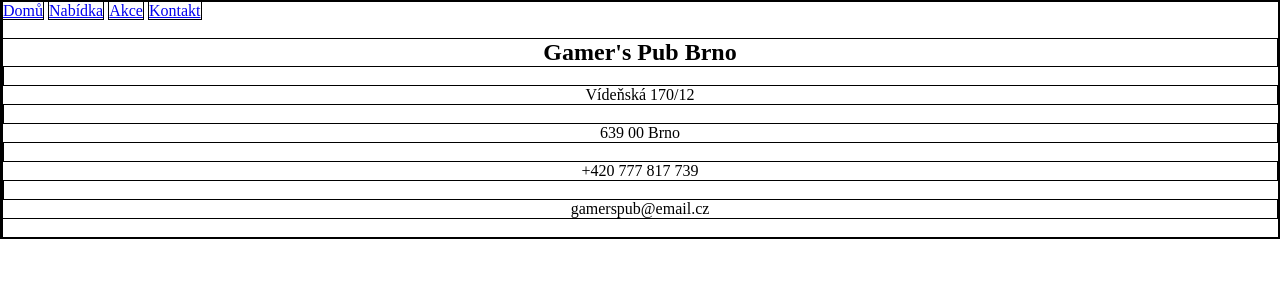
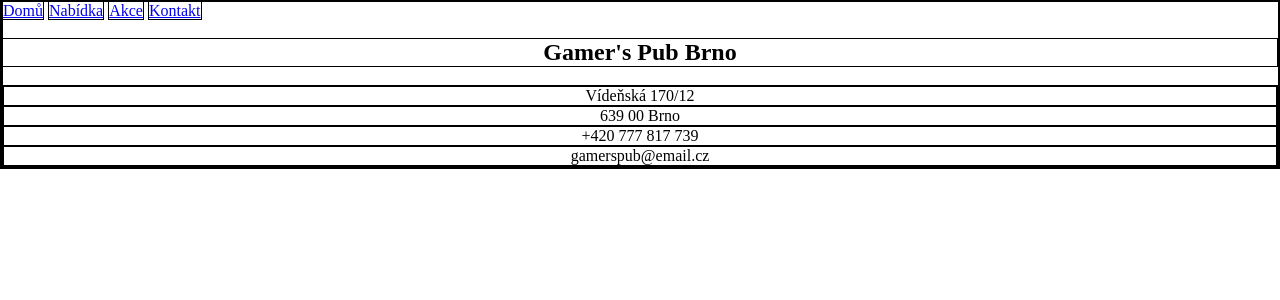
Before and after one commit to icycoba/icycoba.github.io, a Jekyll site: the page kontakt.html, which Jekyll copies as it is, in a window 1280 px wide. Shown: the top 300 px of the page. Built offline with Jekyll 4.4.1, drawn with Linux system fonts in a browser that asks for light colours.

Commit message:
Update kontakt.html

```diff
--- a/kontakt.html
+++ b/kontakt.html
@@ -12,10 +12,12 @@
     <a href="/nabidka.html">Nabídka</a>
     <a href="/akce.html">Akce</a>
     <a href="/kontakt.html">Kontakt</a> <br>
-      <span class="header"><h2>Gamer's Pub Brno</h2></span>
-      <span class="text"><p>Vídeňská 170/12</p></span>
-      <span class="text"><p>639 00 Brno</p></span>
-      <span class="text"><p>+420 777 817 739</p></span>
-      <span class="text"><p>gamerspub@email.cz</p></span>
+    <span class="header"><h2>Gamer's Pub Brno</h2></span>
+    <div class="text">
+      <p>Vídeňská 170/12</p>
+      <p>639 00 Brno</p>
+      <p>+420 777 817 739</p>
+      <p>gamerspub@email.cz</p>
+    </div>
   </body>
 </html>
```
